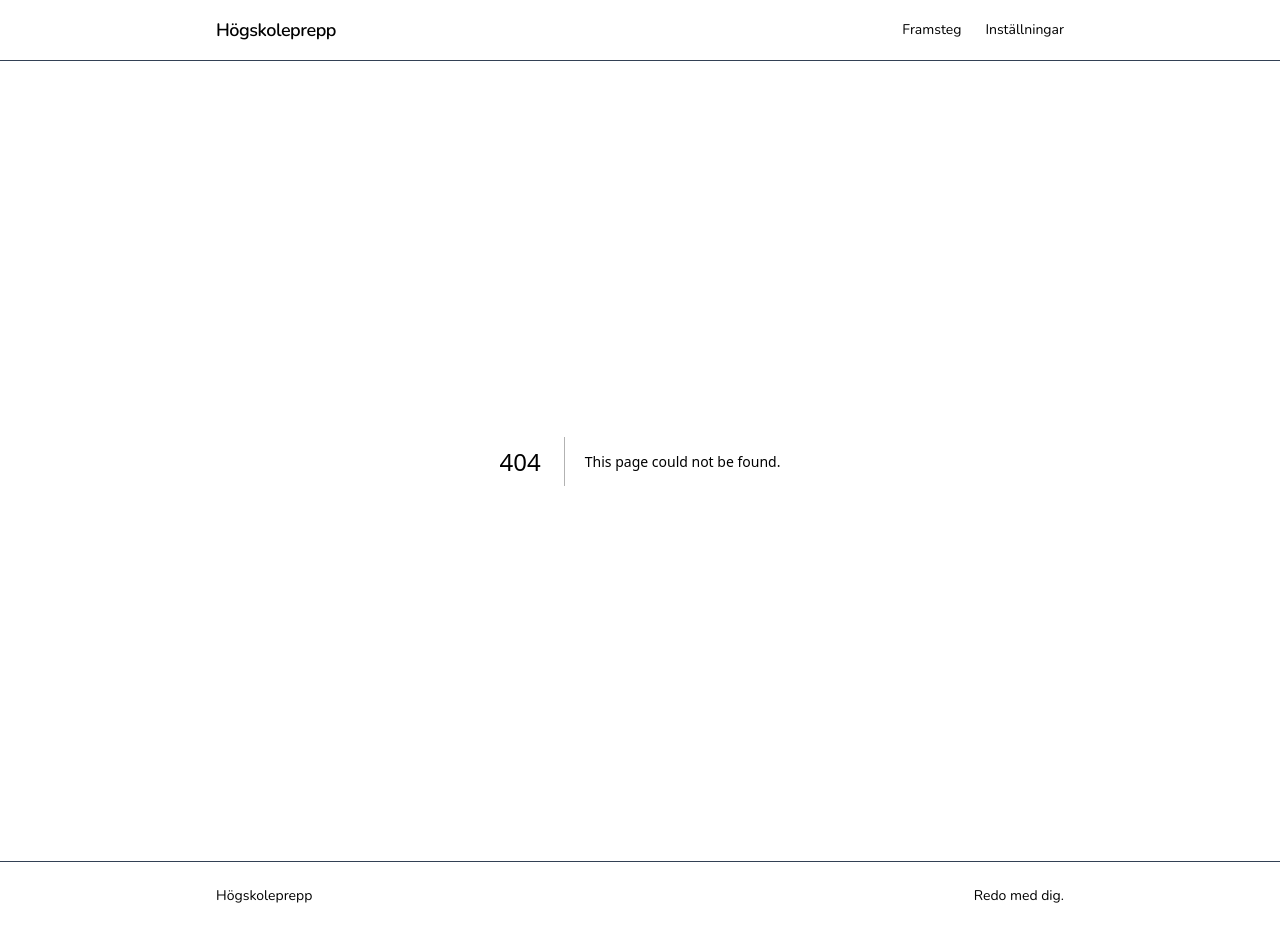
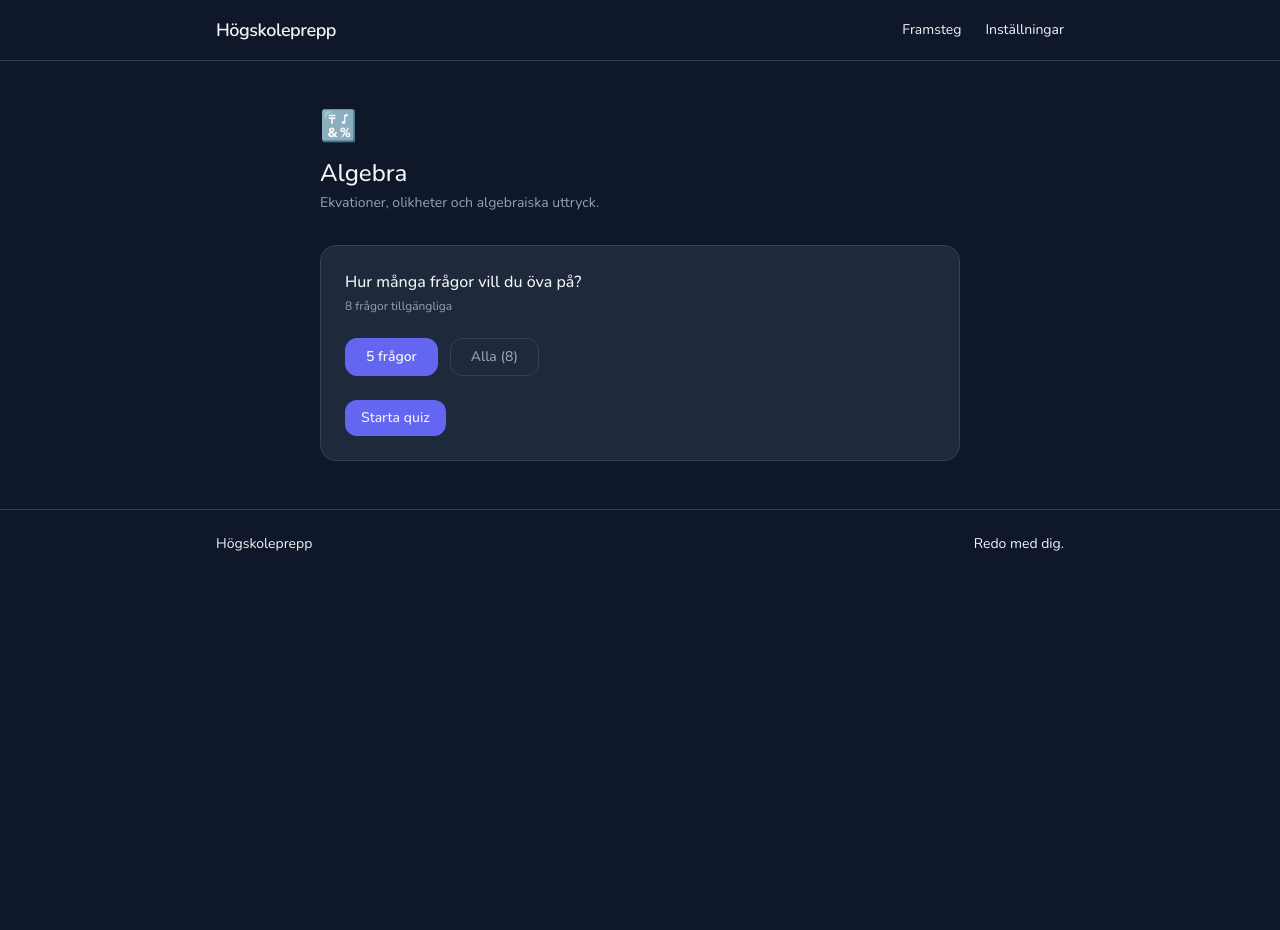
Before and after one commit to fnelin/hogskoleprovet_ovning, a Next.js app: page /subject/algebra in a window 1280 px wide. Before the commit this address had no page. After the commit the page ends 800 px from the top, so only its background shows below. Built offline with nearby package versions, Linux system fonts and the light colour scheme.

Commit message:
Prototype finished

```diff
--- a/src/app/globals.css
+++ b/src/app/globals.css
@@ -74,7 +74,6 @@
   --color-border: #334155;
   --color-muted: #94a3b8;
 
-
   --font-sans: var(--font-nunito-sans);
   --font-serif: var(--font-source-serif);
   --font-mono: var(--font-jetbrains_mono);
--- /dev/null
+++ b/src/app/subject/[slug]/page.tsx
@@ -0,0 +1,33 @@
+import { notFound } from "next/navigation"
+import { getSubjects } from "@/lib/subjects"
+import { getQuestionsBySubject } from "@/lib/questions"
+import QuizClient from "@/components/features/quizclient"
+
+type Props = {
+    params: Promise<{ slug: string }>
+}
+
+export default async function SubjectPage({ params }: Props) {
+    const { slug } = await params
+
+    const subjects = getSubjects()
+    const subject = subjects.find((s) => s.slug === slug)
+
+    if (!subject) notFound()
+
+    const questions = getQuestionsBySubject(slug)
+
+    return (
+        <section className="max-w-2xl mx-auto px-4 py-12">
+            <div className="mb-8">
+                <span className="text-3xl">{subject.icon}</span>
+                <h1 className="text-neutral-100 text-2xl font-medium mt-3 mb-1">
+                    {subject.title}
+                </h1>
+                <p className="text-muted text-sm">{subject.description}</p>
+            </div>
+
+            <QuizClient questions={questions} />
+        </section>
+    )
+}
--- /dev/null
+++ b/src/components/features/quizclient.tsx
@@ -0,0 +1,211 @@
+"use client"
+
+import { useState } from "react"
+import type { Question } from "@/lib/questions"
+
+type Phase = "setup" | "quiz" | "result"
+
+type Props = {
+    questions: Question[]
+}
+
+const PRESETS = [5, 10, 15]
+
+export default function QuizClient({ questions }: Props) {
+    const [phase, setPhase] = useState<Phase>("setup")
+    const [count, setCount] = useState(5)
+    const [active, setActive] = useState<Question[]>([])
+    const [index, setIndex] = useState(0)
+    const [selected, setSelected] = useState<string | null>(null)
+    const [confirmed, setConfirmed] = useState(false)
+    const [score, setScore] = useState(0)
+
+    const max = questions.length
+
+    function startQuiz() {
+        setActive(questions.slice(0, count))
+        setIndex(0)
+        setSelected(null)
+        setConfirmed(false)
+        setScore(0)
+        setPhase("quiz")
+    }
+
+    function confirm() {
+        if (!selected) return
+        if (selected === active[index].answer) setScore((s) => s + 1)
+        setConfirmed(true)
+    }
+
+    function next() {
+        if (index + 1 >= active.length) {
+            setPhase("result")
+            return
+        }
+        setIndex((i) => i + 1)
+        setSelected(null)
+        setConfirmed(false)
+    }
+
+    function restart() {
+        setPhase("setup")
+    }
+
+    if (phase === "setup") {
+        return (
+            <div className="bg-surface border border-border rounded-2xl p-6 flex flex-col gap-6">
+                <div>
+                    <p className="text-neutral-100 font-medium mb-1">
+                        Hur många frågor vill du öva på?
+                    </p>
+                    <p className="text-muted text-xs">
+                        {max} frågor tillgängliga
+                    </p>
+                </div>
+
+                <div className="flex gap-3 flex-wrap">
+                    {PRESETS.filter((p) => p <= max).map((p) => (
+                        <button
+                            key={p}
+                            onClick={() => setCount(p)}
+                            className={`px-5 py-2 rounded-xl text-sm font-medium border transition-colors duration-150 ${count === p
+                                ? "bg-primary border-primary text-white"
+                                : "bg-transparent border-border text-muted hover:border-primary hover:text-neutral-100"
+                                }`}
+                        >
+                            {p} frågor
+                        </button>
+                    ))}
+                    <button
+                        onClick={() => setCount(max)}
+                        className={`px-5 py-2 rounded-xl text-sm font-medium border transition-colors duration-150 ${count === max
+                            ? "bg-primary border-primary text-white"
+                            : "bg-transparent border-border text-muted hover:border-primary hover:text-neutral-100"
+                            }`}
+                    >
+                        Alla ({max})
+                    </button>
+                </div>
+
+                <button onClick={startQuiz} className="btn-primary self-start">
+                    Starta quiz
+                </button>
+            </div>
+        )
+    }
+
+    if (phase === "result") {
+        const percent = Math.round((score / active.length) * 100)
+        return (
+            <div className="bg-surface border border-border  rounded-2xl p-6 flex flex-col gap-6 text-center">
+                <p className="text-neutral-100 text-2xl font-medium">
+                    {score} / {active.length} rätt
+                </p>
+                <p className="text-muted text-sm">{percent}% korrekt</p>
+
+                <div className="w-full bg-border rounded-full h-2">
+                    <div
+                        className="h-2 rounded-full bg-primary transition-all"
+                        style={{ width: `${percent}%` }}
+                    />
+                </div>
+
+                <p className="text-neutral-100 text-sm">
+                    {percent === 100
+                        ? "Perfekt! Alla rätt."
+                        : percent >= 70
+                            ? "Bra jobbat! Lite mer öving så sitter det."
+                            : "Fortsätt öva — det tar tid att lära sig."}
+                </p>
+
+                <div className="flex gap-3 justify-center">
+                    <button onClick={startQuiz} className="btn-primary">
+                        Försök igen
+                    </button>
+                    <button onClick={restart} className="btn-secondary">
+                        Byt antal frågor
+                    </button>
+                </div>
+            </div>
+        )
+    }
+
+    const current = active[index]
+    const isCorrect = selected === current.answer
+
+    return (
+        <div className="flex flex-col gap-4">
+            <div className="flex items-center justify-between text-xs text-muted">
+                <span>
+                    Fråga {index + 1} av {active.length}
+                </span>
+                <span>{score} rätt</span>
+            </div>
+
+            <div className="w-full bg-border rounded-full h-1">
+                <div
+                    className="h-1 rounded-full bg-primary transition-all"
+                    style={{ width: `${((index) / active.length) * 100}%` }}
+                />
+            </div>
+
+            <div className="bg-surface border border-border  rounded-2xl p-6">
+                <p className="text-neutral-100 font-medium text-base leading-relaxed">
+                    {current.question}
+                </p>
+            </div>
+
+            <div className="flex flex-col gap-2">
+                {current.options.map((opt) => {
+                    let style =
+                        "border-border  text-neutral-100 hover:border-primary"
+
+                    if (confirmed) {
+                        if (opt === current.answer) {
+                            style = "border-secondary bg-[#0f2824] text-secondary"
+                        } else if (opt === selected && !isCorrect) {
+                            style = "border-red-500 bg-[#2a0f0f] text-red-400"
+                        } else {
+                            style = "border-border  text-color-muted opacity-50"
+                        }
+                    } else if (selected === opt) {
+                        style = "border-primary text-neutral-100"
+                    }
+
+                    return (
+                        <button
+                            key={opt}
+                            disabled={confirmed}
+                            onClick={() => setSelected(opt)}
+                            className={`w-full text-left px-4 py-3 rounded-xl text-sm border transition-colors duration-150 bg-surface ${style} disabled:cursor-default`}
+                        >
+                            {opt}
+                        </button>
+                    )
+                })}
+            </div>
+
+            {confirmed && (
+                <div className="bg--surface border border-border  rounded-xl px-4 py-3 text-sm text-muted">
+                    {current.explanation}
+                </div>
+            )}
+
+            <div className="flex justify-end gap-3">
+                {!confirmed ? (
+                    <button
+                        onClick={confirm}
+                        disabled={!selected}
+                        className="btn-primary"
+                    >
+                        Bekräfta svar
+                    </button>
+                ) : (
+                    <button onClick={next} className="btn-primary">
+                        {index + 1 >= active.length ? "Visa resultat" : "Nästa fråga"}
+                    </button>
+                )}
+            </div>
+        </div>
+    )
+}
--- a/src/components/features/subjectcard.tsx
+++ b/src/components/features/subjectcard.tsx
@@ -3,7 +3,7 @@ import type { Subject } from "@/lib/subjects"
 
 const colorMap: Record<string, { card: string; badge: string; badgeText: string }> = {
     indigo: {
-        card: "hover:border-[var(--color-primary)]",
+        card: "hover:border-primary",
         badge: "bg-[#312e81] text-[#a5b4fc]",
         badgeText: "",
     },
@@ -32,7 +32,7 @@ export default function SubjectCard({ subject, questionCount }: Props) {
             href={`/subject/${subject.slug}`}
             className={`
         flex flex-col gap-3 p-5 rounded-2xl
-        bg-surface border border-border]
+        bg-surface border border-border ]
         transition-colors duration-200 group
         ${colors.card}
       `}
--- a/src/components/ui/footer.tsx
+++ b/src/components/ui/footer.tsx
@@ -1,6 +1,6 @@
 export default function Sidfot() {
     return (
-        <footer className="border-t border-border">
+        <footer className="border-t border-border ">
             <div className="mx-auto max-w-4xl px-6 py-6 flex items-center justify-between text-sm text-muted-foreground">
                 <span>Högskoleprepp</span>
                 <span>Redo med dig.</span>
--- a/src/components/ui/header.tsx
+++ b/src/components/ui/header.tsx
@@ -2,7 +2,7 @@ import Link from "next/link";
 
 export default function Sidhuvud() {
     return (
-        <header className="border-b border-border">
+        <header className="border-b border-border ">
             <div className="mx-auto max-w-4xl px-6 py-4 flex items-center justify-between">
                 <span className="text-lg font-semibold tracking-tight">Högskoleprepp</span>
                 <nav className="flex items-center gap-6">
--- /dev/null
+++ b/src/lib/questions.ts
@@ -0,0 +1,28 @@
+import fs from "fs"
+import path from "path"
+
+export type Question = {
+  id: string
+  subject: string
+  question: string
+  options: string[]
+  answer: string
+  explanation: string
+}
+
+function shuffle<T>(arr: T[]): T[] {
+  const a = [...arr]
+  for (let i = a.length - 1; i > 0; i--) {
+    const j = Math.floor(Math.random() * (i + 1))
+    ;[a[i], a[j]] = [a[j], a[i]]
+  }
+  return a
+}
+
+export function getQuestionsBySubject(slug: string): Question[] {
+  const filePath = path.join(process.cwd(), "data", "questions.json")
+  const raw = fs.readFileSync(filePath, "utf-8")
+  const all = JSON.parse(raw) as Question[]
+  const filtered = all.filter((q) => q.subject === slug)
+  return shuffle(filtered)
+}
```
